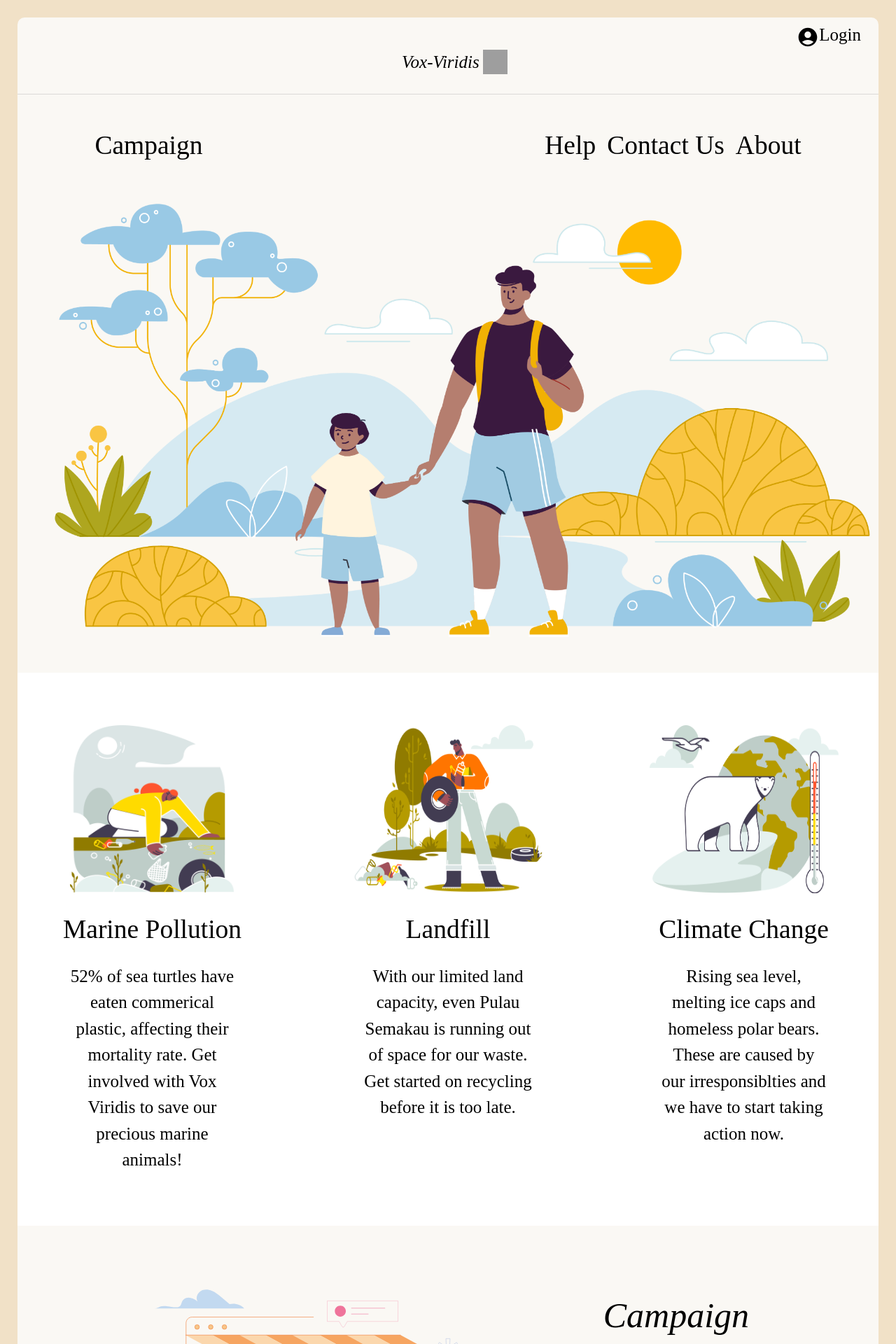
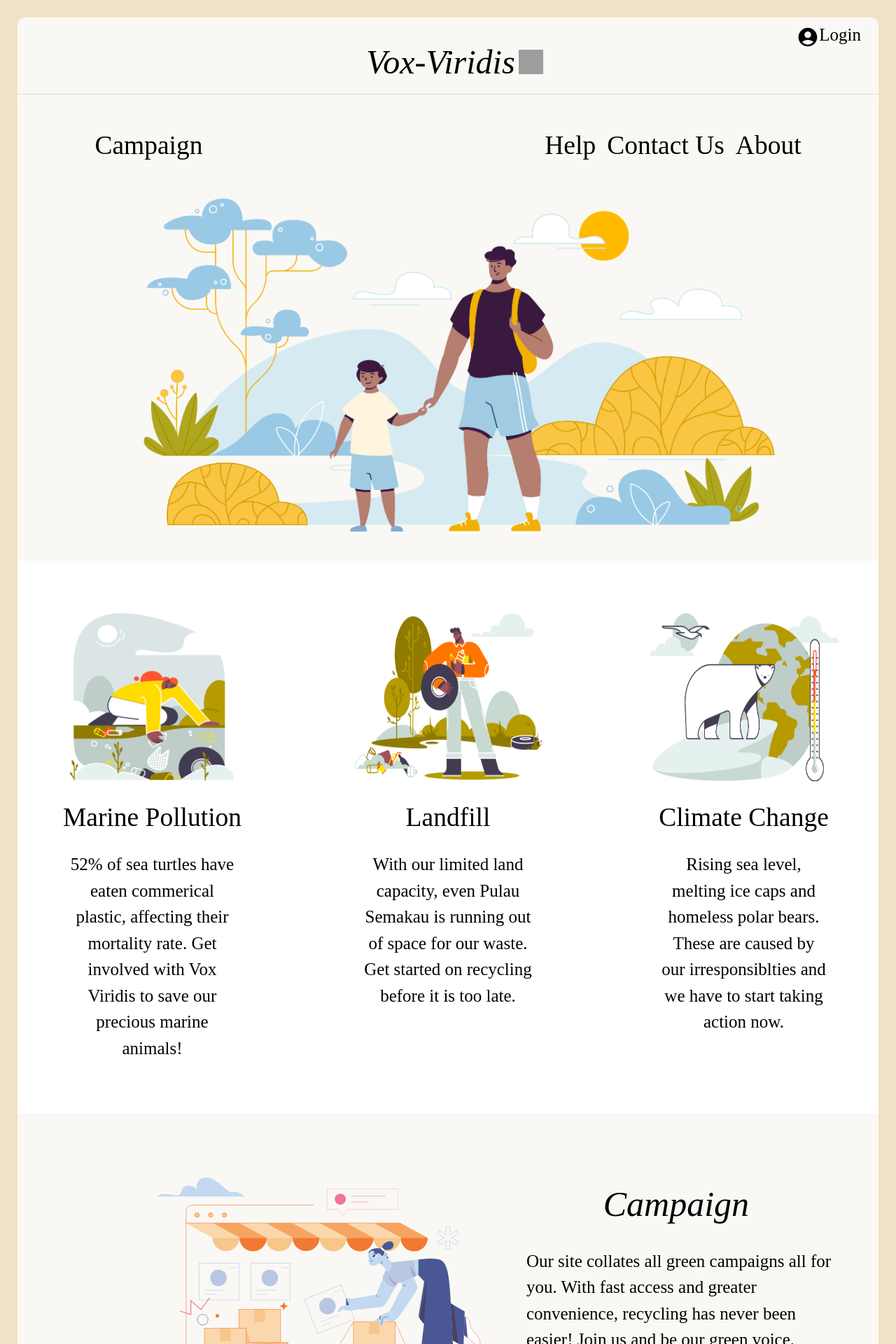
Before and after one commit to cs203t5/cs203t5-frontend, a Next.js app in the folder vox-viridis/: page / in a window 1280 px wide. Shown: the top 1920 px of the page at 70% size. Built offline with nearby package versions, Linux system fonts and the light colour scheme; grey boxes are pictures that could not be loaded; a web font is replaced by a local one.

Commit message:
added animation using react-awesome-reveal

```diff
--- a/vox-viridis/components/Navbar.js
+++ b/vox-viridis/components/Navbar.js
@@ -31,7 +31,7 @@ const Navbar = () => {
                 <div className={styles.logoContainer}>
                     <div
                         style={{
-                            fontSize: "xxx-large!important",
+                            fontSize: "xxx-large",
                             fontStyle: "italic",
                         }}
                     >
--- a/vox-viridis/package.json
+++ b/vox-viridis/package.json
@@ -16,6 +16,7 @@
     "bootstrap": "^5.2.1",
     "next": "12.3.1",
     "react": "18.2.0",
+    "react-awesome-reveal": "^4.0.1",
     "react-bootstrap": "^2.5.0",
     "react-dom": "18.2.0",
     "react-router-dom": "^6.4.1"
--- a/vox-viridis/pages/index.js
+++ b/vox-viridis/pages/index.js
@@ -5,6 +5,7 @@ import HomepageImgLeft from "../components/Home/HomepageImgLeft";
 import HomepageIntro from "../components/Home/HomepageIntro";
 import HomePageRight from "../components/Home/HomepageRight";
 import globalStyle from "./Global.module.css";
+import { Fade, Slide } from "react-awesome-reveal";
 
 const contents = [
     {
@@ -23,24 +24,29 @@ export default function Home() {
         <div>
             <div className={globalStyle.pageBg}>
                 <Navbar />
-
+                <Fade>
                     <div className="row justify-content-center">
                         <img
                             className="img-responsive center-block"
                             src="../../home/homepageBig.png"
                             style={{
-                            maxWidth: "78% !important",
+                                maxWidth: "78%",
                             }}
                         ></img>
                     </div>
-
+                </Fade>
+                <Slide duration={800}>
                     <HomepageIntro />
-
+                </Slide>
+                <Slide duration={800}>
                     <HomepageImgLeft content={contents[0]}></HomepageImgLeft>
-
+                </Slide>
+                <Slide duration={800} direction="right">
                     <HomePageRight />
-
+                </Slide>
+                <Slide duration={800}>
                     <HomepageImgLeft content={contents[1]}></HomepageImgLeft>
+                </Slide>
             </div>
             <Footer />
         </div>
```
Also changed, not shown: 1 other file (tests, documents, lock files or other folders). Lines whose indentation alone changed are shown as unchanged.
